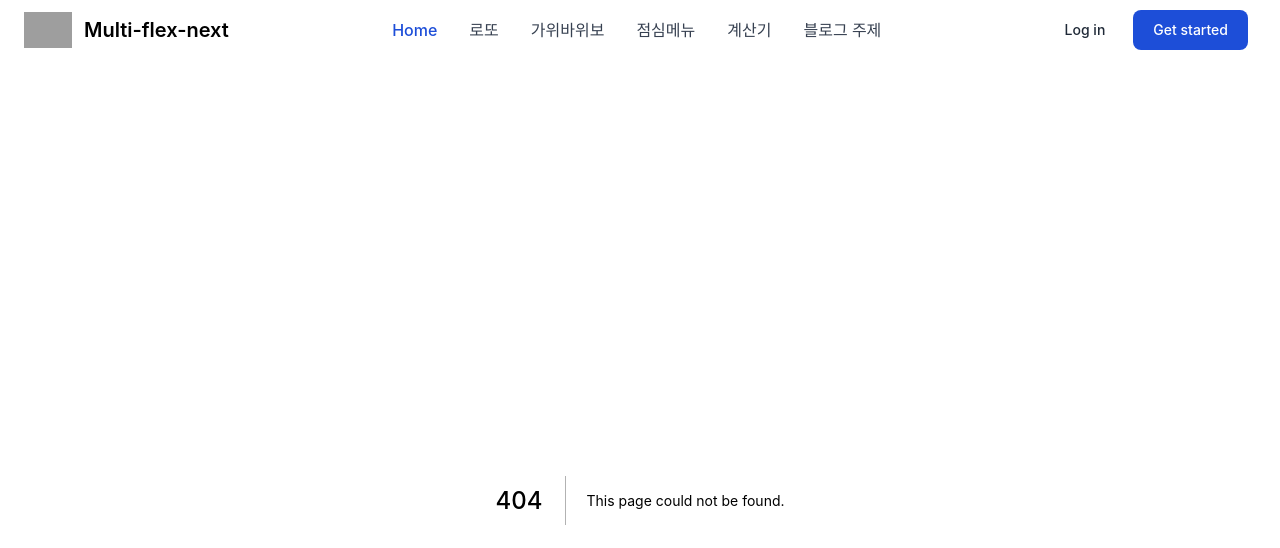
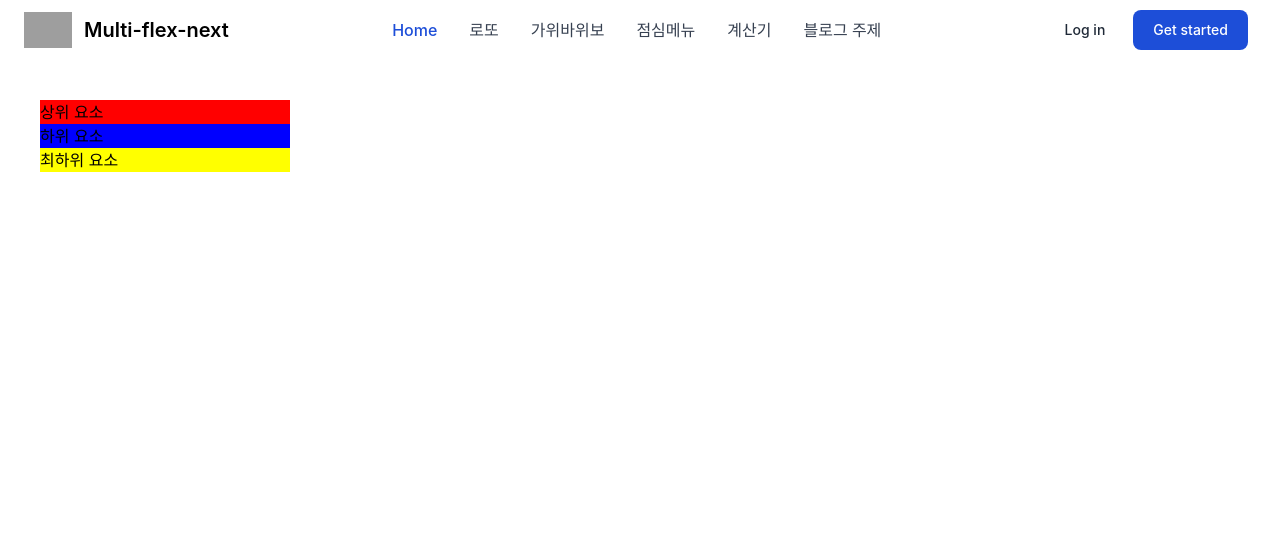
Before and after one commit to adjh54ir/multi_flex_next, a Next.js app: page /blog/EventBubbling in a window 1280 px wide. Before the commit this address had no page. Shown: the top 548 px of the page. Built offline with nearby package versions, Linux system fonts and the light colour scheme; grey boxes are pictures that could not be loaded.

Commit message:
1day 1commit

```diff
--- /dev/null
+++ b/pages/blog/EventBubbling.tsx
@@ -0,0 +1,20 @@
+const EventBubbling = () => {
+
+    const onClickParent = () => console.log("상위 요소가 호출되었습니다.")
+    const onClickChild = () => console.log("하위 요소가 호출되었습니다.")
+    const onClickLowestChild = () => console.log("최하위 요소가 호출되었습니다.")
+
+    /**
+     * 상위 요소를 클릭하면 하위 메소드까지 호출되도록 처리
+     */
+    return (
+        <div>
+            <div style={{ backgroundColor: "red", width: 250 }} onClickCapture={onClickParent} >상위 요소
+                <div style={{ backgroundColor: "blue", width: 250 }} onClickCapture={onClickChild}>하위 요소
+                    <div style={{ backgroundColor: "yellow", width: 250 }} onClick={onClickLowestChild}>최하위 요소</div>
+                </div>
+            </div>
+        </div>
+    )
+}
+export default EventBubbling;
--- /dev/null
+++ b/pages/blog/EventCapturing.tsx
@@ -0,0 +1,23 @@
+import { useEffect } from "react";
+
+const EventCapturing = () => {
+
+    const onClickParent = () => console.log("상위 요소가 호출되었습니다.")
+    const onClickChild = () => console.log("하위 요소가 호출되었습니다.")
+    const onClickLowestChild = () => console.log("최하위 요소가 호출되었습니다.")
+
+    /**
+     * 상위 요소를 클릭하면 하위 메소드까지 호출되도록 처리
+     */
+    return (
+        <div>
+            <div style={{ backgroundColor: "red", width: 250 }} onClick={onClickParent} >상위 요소
+                <div style={{ backgroundColor: "blue", width: 250 }} onClick={onClickChild}>하위 요소
+                    <div style={{ backgroundColor: "yellow", width: 250 }} onClickCapture={onClickLowestChild}>최하위 요소</div>
+                </div>
+            </div>
+        </div>
+    )
+
+}
+export default EventCapturing;
--- a/pages/common/Header.tsx
+++ b/pages/common/Header.tsx
@@ -89,7 +89,7 @@ const Header = () => {
 							</li>
 
 							<li>
-								<Link href={`/blog/closure3Modlues`}>
+								<Link href={`/blog/EventCapturing`}>
 									<a href='#' className={headerContent}>
 										블로그 주제
 									</a>
```
Also changed, not shown: .eslintrc.js.
